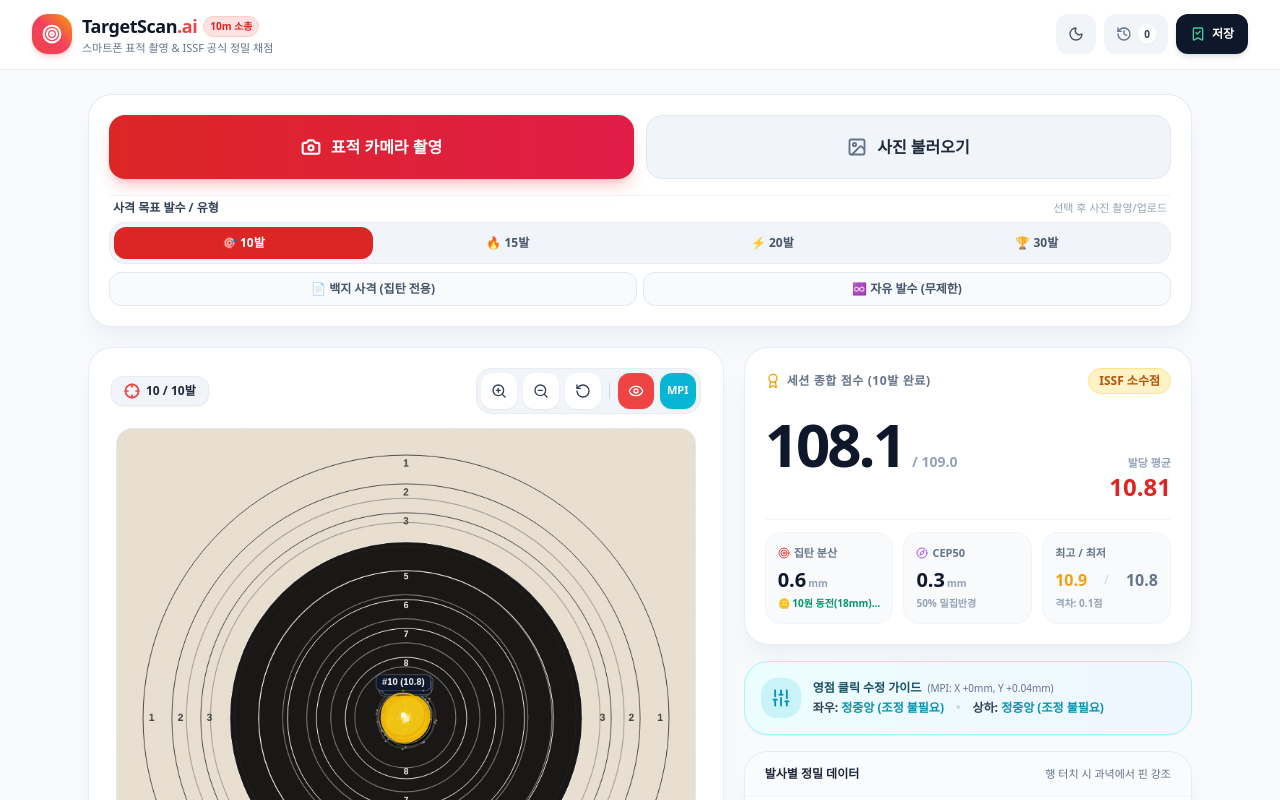
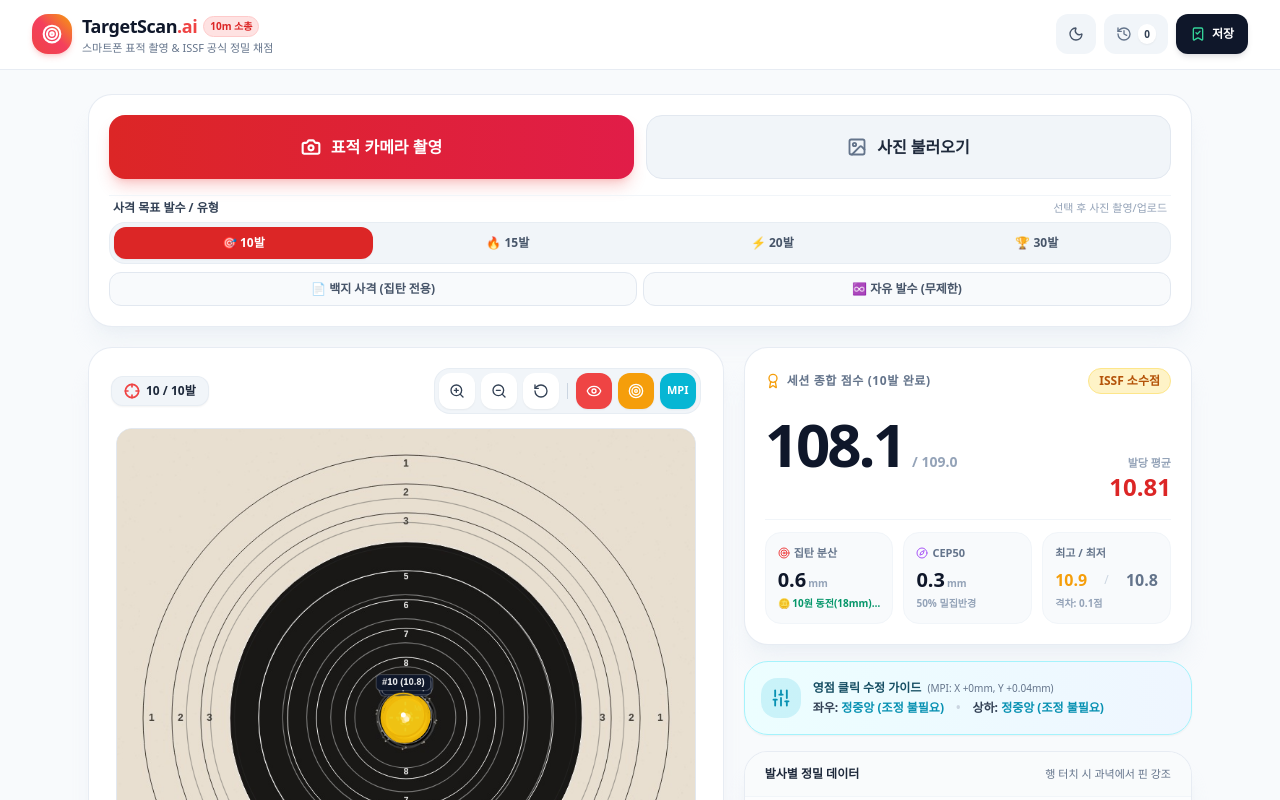
Before and after one commit to lulu-tt/Target-Scanner, a React (Vite) app: page / in a window 1280 px wide. Shown: the top 800 px of the page. Built offline with nearby package versions, Linux system fonts and the light colour scheme.

Commit message:
feat(canvas): add toggle button for shot pins and scoring badges

```diff
--- a/src/components/TargetCanvas.tsx
+++ b/src/components/TargetCanvas.tsx
@@ -8,7 +8,7 @@
 import React, { useRef, useState, useEffect, useCallback } from 'react';
 import { TargetCalibration, ShotPoint } from '../types/target';
 import { ISSF_AIR_RIFLE, calculateShotScore } from '../utils/issfSpecs';
-import { ZoomIn, ZoomOut, RotateCcw, Eye, EyeOff, Crosshair, Trash2, Sparkles, Layers } from 'lucide-react';
+import { ZoomIn, ZoomOut, RotateCcw, Eye, EyeOff, Crosshair, Target, Trash2, Sparkles, Layers } from 'lucide-react';
 
 interface TargetCanvasProps {
   imageUrl: string;
@@ -43,6 +43,7 @@ export const TargetCanvas: React.FC<TargetCanvasProps> = ({
 
   // 토글 옵션
   const [showRings, setShowRings] = useState(true);
+  const [showShots, setShowShots] = useState(true);
   const [showMpi, setShowMpi] = useState(true);
 
   // 드래그 중인 탄착점 상태
@@ -131,7 +132,8 @@ export const TargetCanvas: React.FC<TargetCanvasProps> = ({
       ctx.restore();
     }
 
-    // 4. 감지된 탄착점 핀 렌더링
+    // 4. 감지된 탄착점 핀 렌더링 (옵션)
+    if (showShots) {
       const pelletPxRadius = ISSF_AIR_RIFLE.PELLET_RADIUS_MM * calibration.pxPerMm;
 
       shots.forEach((shot) => {
@@ -181,7 +183,8 @@ export const TargetCanvas: React.FC<TargetCanvasProps> = ({
 
         ctx.restore();
       });
-  }, [bgImage, calibration, showRings, showMpi, shots, selectedShotId, draggingShotId, dragCurrentPos, mpi]);
+    }
+  }, [bgImage, calibration, showRings, showShots, showMpi, shots, selectedShotId, draggingShotId, dragCurrentPos, mpi]);
 
   useEffect(() => {
     renderCanvas();
@@ -254,7 +257,7 @@ export const TargetCanvas: React.FC<TargetCanvasProps> = ({
 
   // 모바일 터치 시작 핸들러
   const handleTouchStart = (e: React.TouchEvent<HTMLCanvasElement>) => {
-    if (e.touches.length !== 1) return;
+    if (e.touches.length !== 1 || !showShots) return;
     const touch = e.touches[0];
     const { x, y } = getCanvasCoordsFromClient(touch.clientX, touch.clientY);
     const pelletPxRadius = ISSF_AIR_RIFLE.PELLET_RADIUS_MM * calibration.pxPerMm;
@@ -301,6 +304,7 @@ export const TargetCanvas: React.FC<TargetCanvasProps> = ({
       setPanStart({ x: e.clientX - pan.x, y: e.clientY - pan.y });
       return;
     }
+    if (!showShots) return;
 
     const { x, y } = getCanvasCoords(e);
     const pelletPxRadius = ISSF_AIR_RIFLE.PELLET_RADIUS_MM * calibration.pxPerMm;
@@ -434,9 +438,21 @@ export const TargetCanvas: React.FC<TargetCanvasProps> = ({
                 ? 'bg-red-500 text-white shadow-sm'
                 : 'bg-white dark:bg-slate-700 text-slate-400'
             }`}
-            title="공식 링 표시 토글"
+            title="공식 동심원 링 표시 토글"
           >
             {showRings ? <Eye className="w-4 h-4" /> : <EyeOff className="w-4 h-4" />}
+          </button>
+
+          <button
+            onClick={() => setShowShots(!showShots)}
+            className={`w-8 h-8 md:w-9 md:h-9 flex items-center justify-center rounded-xl font-bold transition active:scale-95 ${
+              showShots
+                ? 'bg-amber-500 text-white shadow-sm'
+                : 'bg-white dark:bg-slate-700 text-slate-400'
+            }`}
+            title="탄착 핀 및 채점 표시 토글"
+          >
+            <Target className="w-4 h-4" />
           </button>
 
           <button
```
Lines whose indentation alone changed are shown as unchanged.
